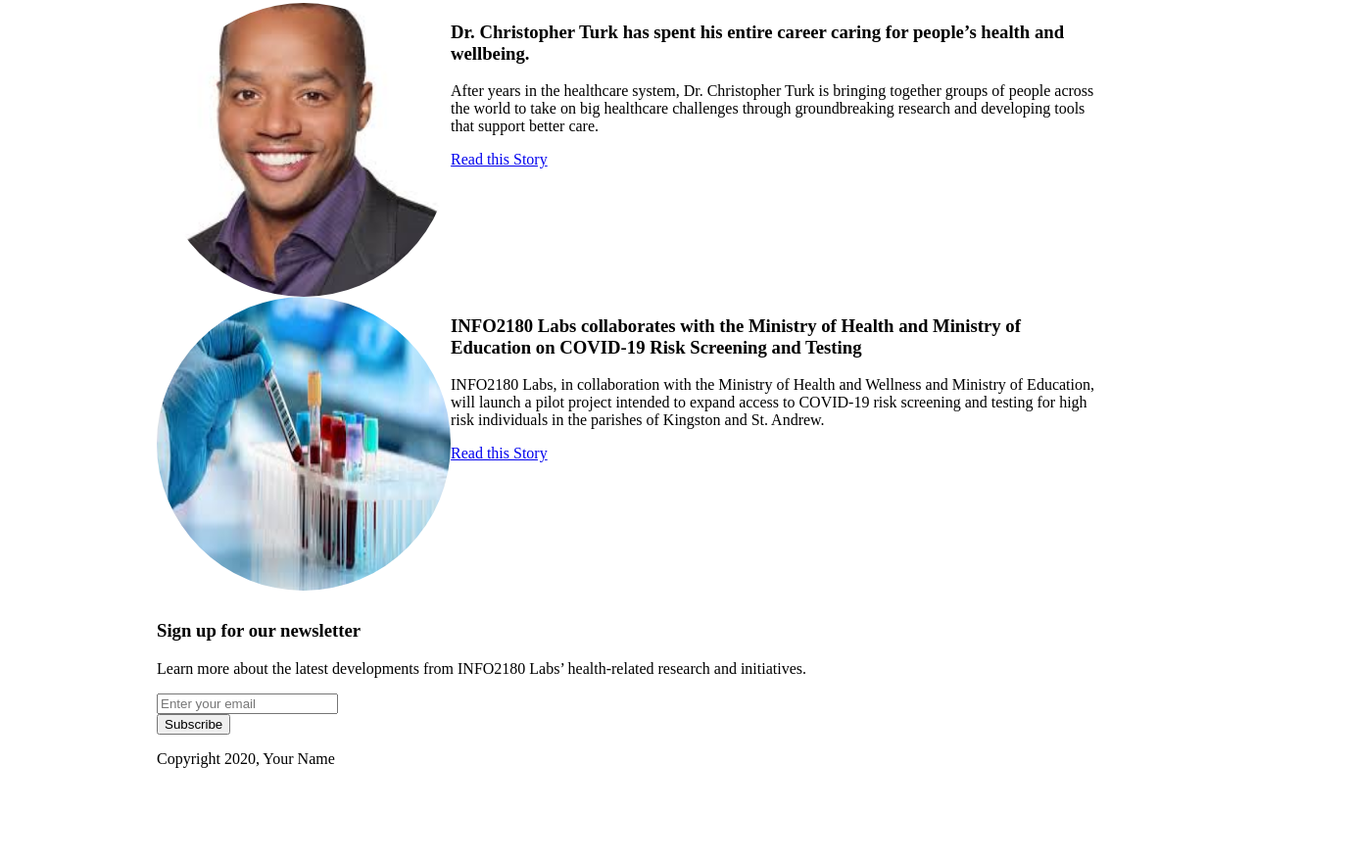
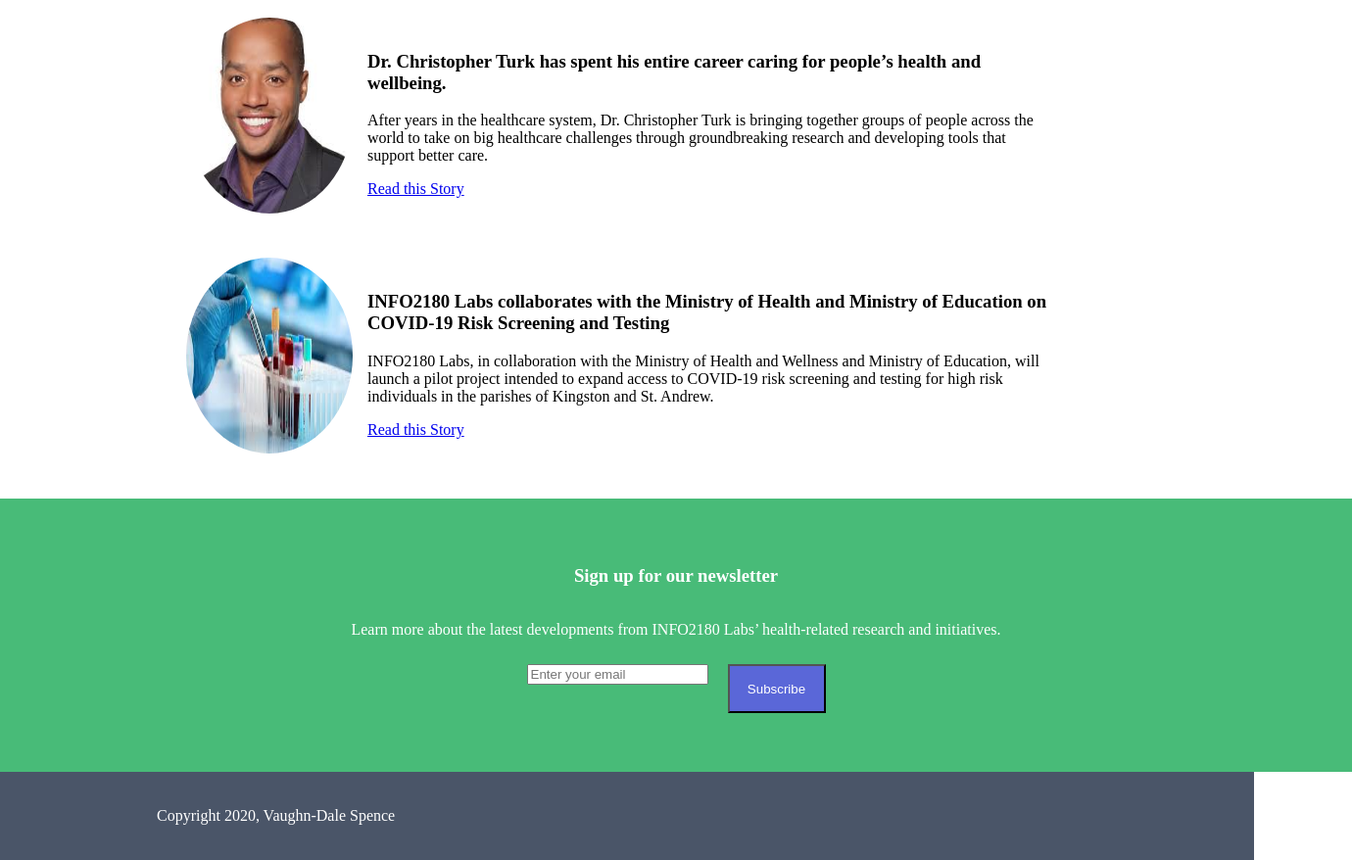
Before and after one commit to Suspenx/info2180-project1, a plain HTML site: page index.html in a window 1280 px wide. Shown: the part 1107-1985 px from the top of the page at 98% size, 1380 px wide, since content can reach past the window. Before the commit the page ends 1907 px from the top, so only its background shows below. Drawn offline with Linux system fonts and the light colour scheme.

Commit message:
Footer and form

```diff
--- a/index.html
+++ b/index.html
@@ -110,7 +110,7 @@
     </main>
     <footer>
         <div class="container">
-            <p>Copyright 2020, Your Name</p>
+            <p>Copyright 2020, Vaughn-Dale Spence</p>
         </div>
     </footer>
 </body>
--- a/styles.css
+++ b/styles.css
@@ -149,8 +149,8 @@ section.stories h2
 }
 
 section.stories .container img{
-    height: 300px;
-    width: 300px;
+    height: 200px;
+    width: 170px;
     border-radius: 50%;
 }
 
@@ -158,8 +158,50 @@ section.stories .container article{
     display: grid;
     grid-template-columns: auto auto;
     grid-template-rows: auto;
+    margin:30px;
 }
 
 section.stories .container div.article-body{
     grid-column: 2;
+    margin: 15px;
 }
+
+section.newsletter{
+    background-color: #48bb78;
+    width:100% ;
+    padding:50px ;
+
+}
+
+section.newsletter .container{
+    display: flex;
+    flex-direction: column;
+    align-items: center;
+    color: white;
+
+}
+
+section.newsletter .container form{
+    display: flex;
+    flex-direction: row;
+    margin: 10px;
+}
+
+.newsletter .container button.btn {
+    background-color: #5A67D8;
+    color: #fff;
+    margin-inline-start:20px;
+    width: 100px;
+    height:50px;
+}
+
+/* .newsletter.container.div.form-group {
+
+    padding:30;
+} */
+
+footer {
+    background-color: #4A5568;
+    color: white;
+    padding: 20px;
+}
```
